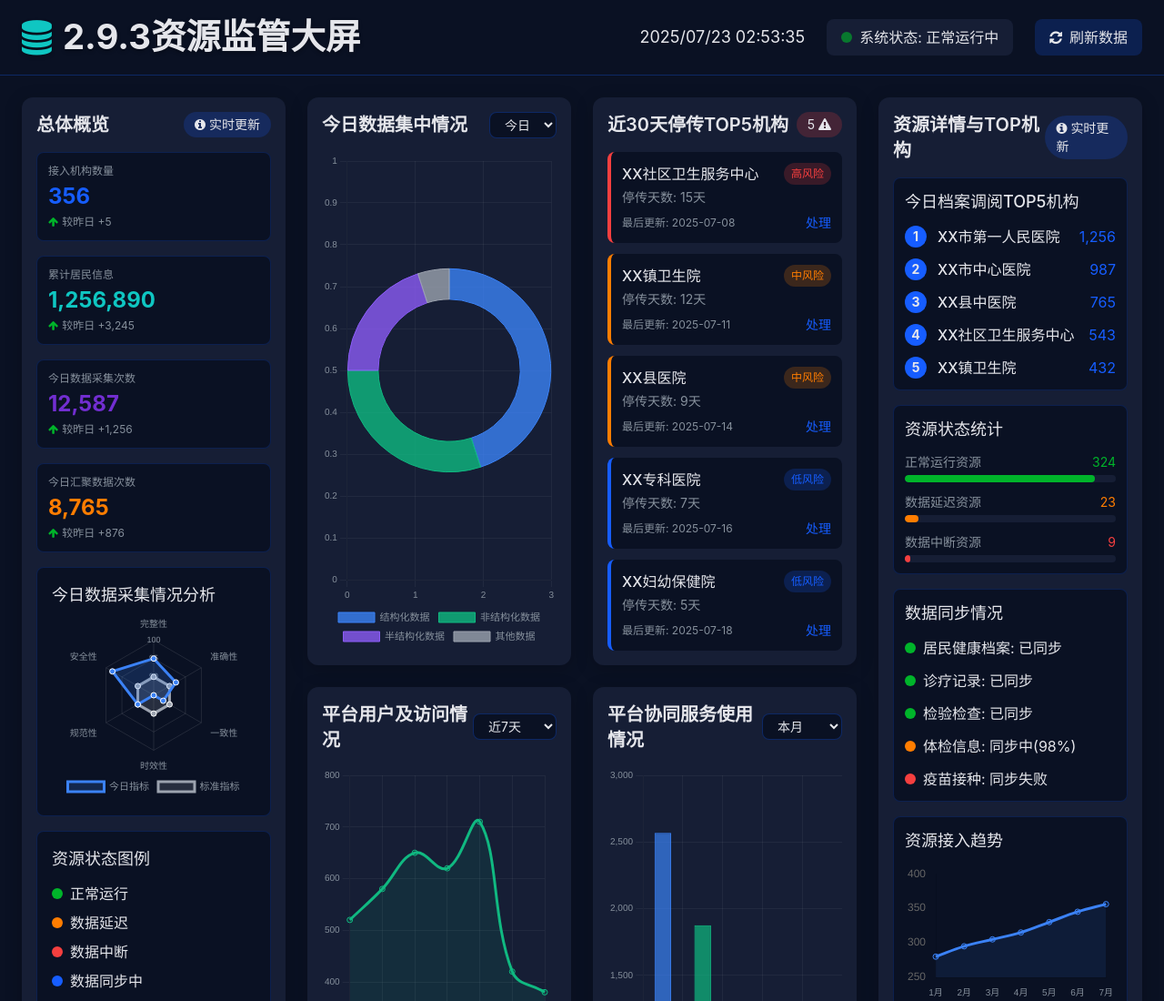
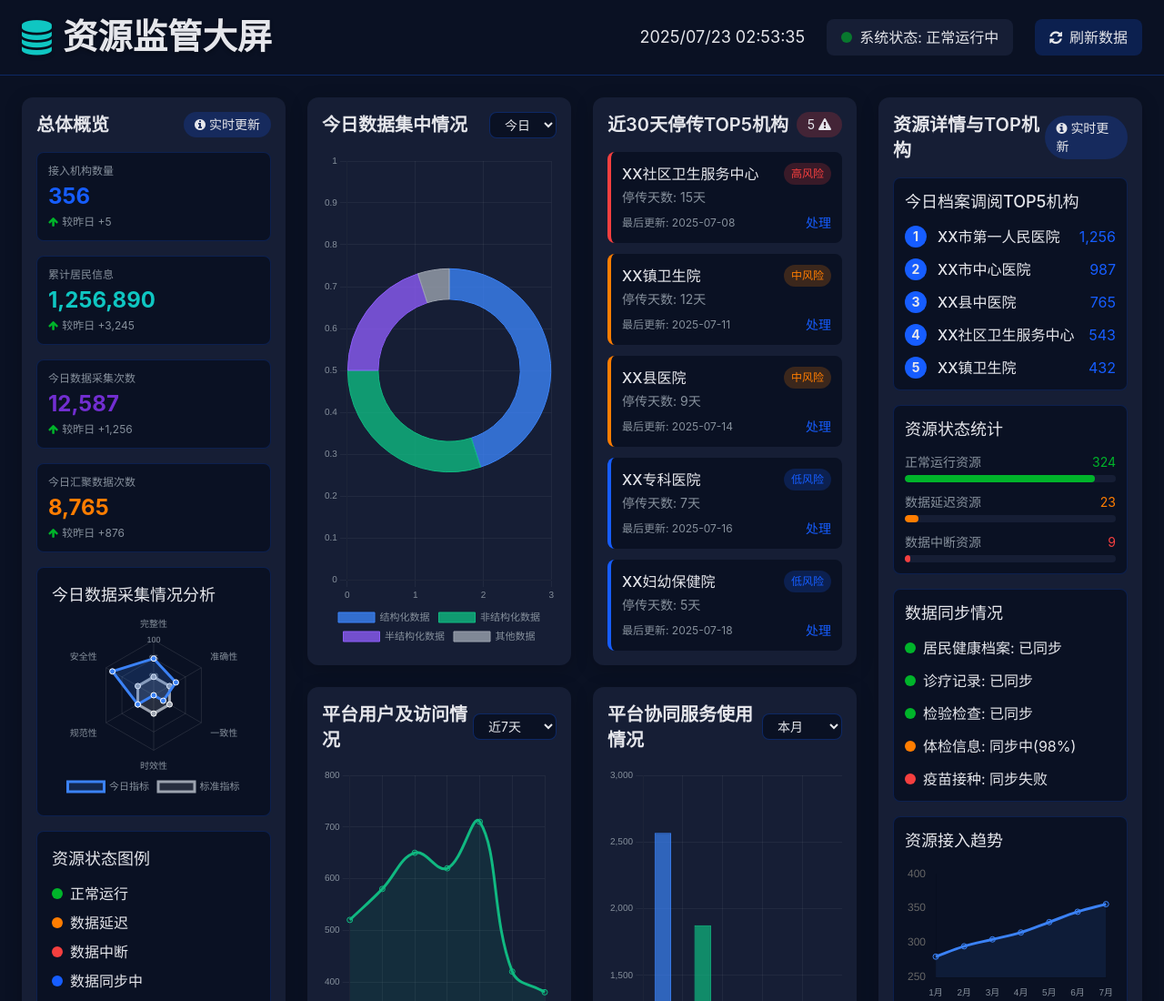
Before and after one commit to Junzaizhu/yiyuandaping, a plain HTML site: page index3.html in a window 1280 px wide. Shown: the top 1100 px of the page at 91% size. Drawn offline with nearby package versions, Linux system fonts and the light colour scheme.

Commit message:
Update index3.html

```diff
--- a/index3.html
+++ b/index3.html
@@ -3,7 +3,7 @@
     <head>
       <meta charset="UTF-8">
       <meta name="viewport" content="width=device-width, initial-scale=1.0">
-      <title>2.9.3资源监管大屏</title>
+      <title>资源监管大屏</title>
       <!-- 引入Tailwind CSS -->
       <script src="https://cdn.tailwindcss.com"></script>
       <!-- 引入Font Awesome -->
@@ -74,7 +74,7 @@
       <header class="py-3 px-6 border-b border-primary/30 flex justify-between items-center">
         <h1 class="text-[clamp(1.5rem,3vw,2.5rem)] font-bold text-shadow flex items-center">
           <i class="fa fa-database text-secondary mr-3"></i>
-          2.9.3资源监管大屏
+          资源监管大屏
         </h1>
         <div class="flex items-center space-x-6">
           <div class="text-lg" id="current-time">2025-07-23 15:30:00</div>
```
